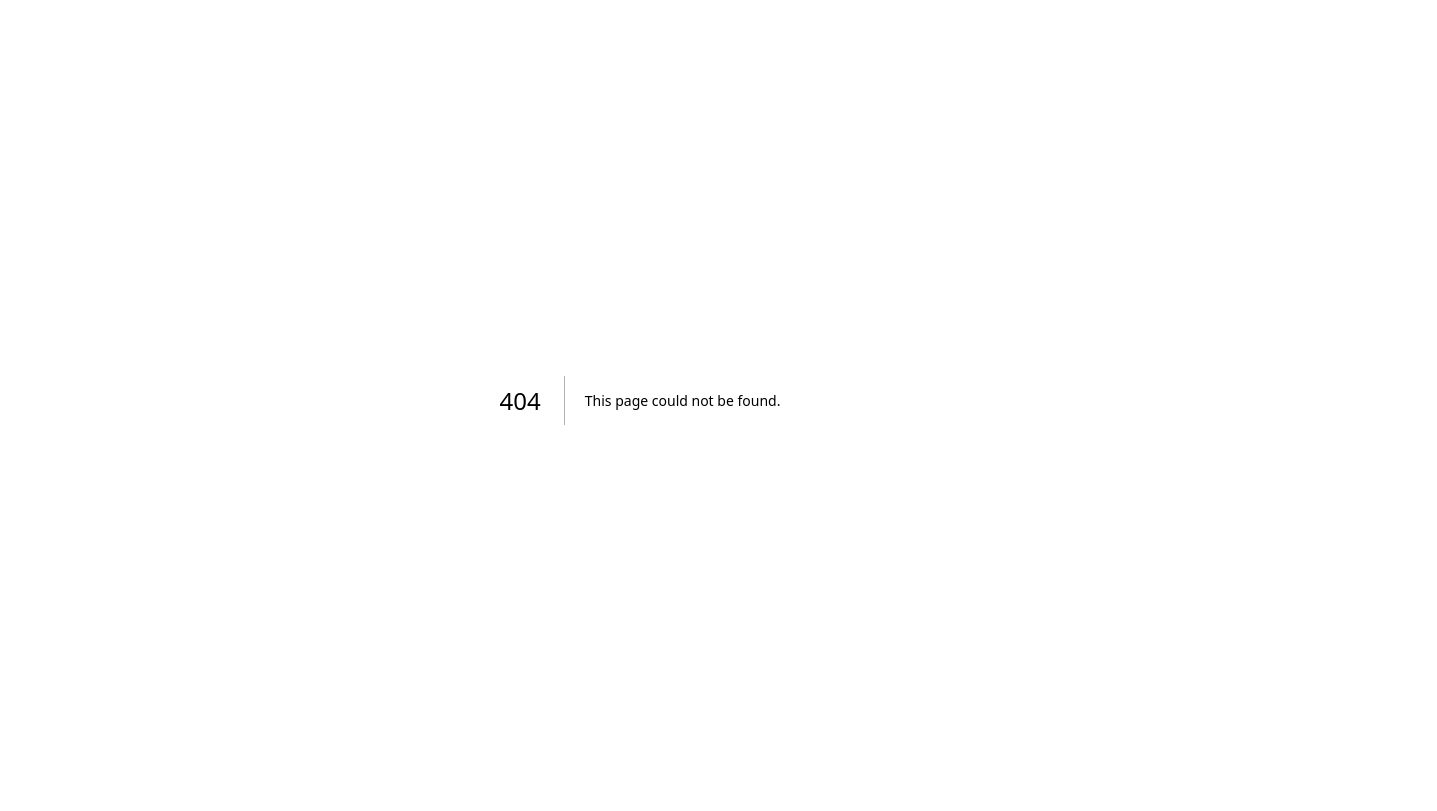
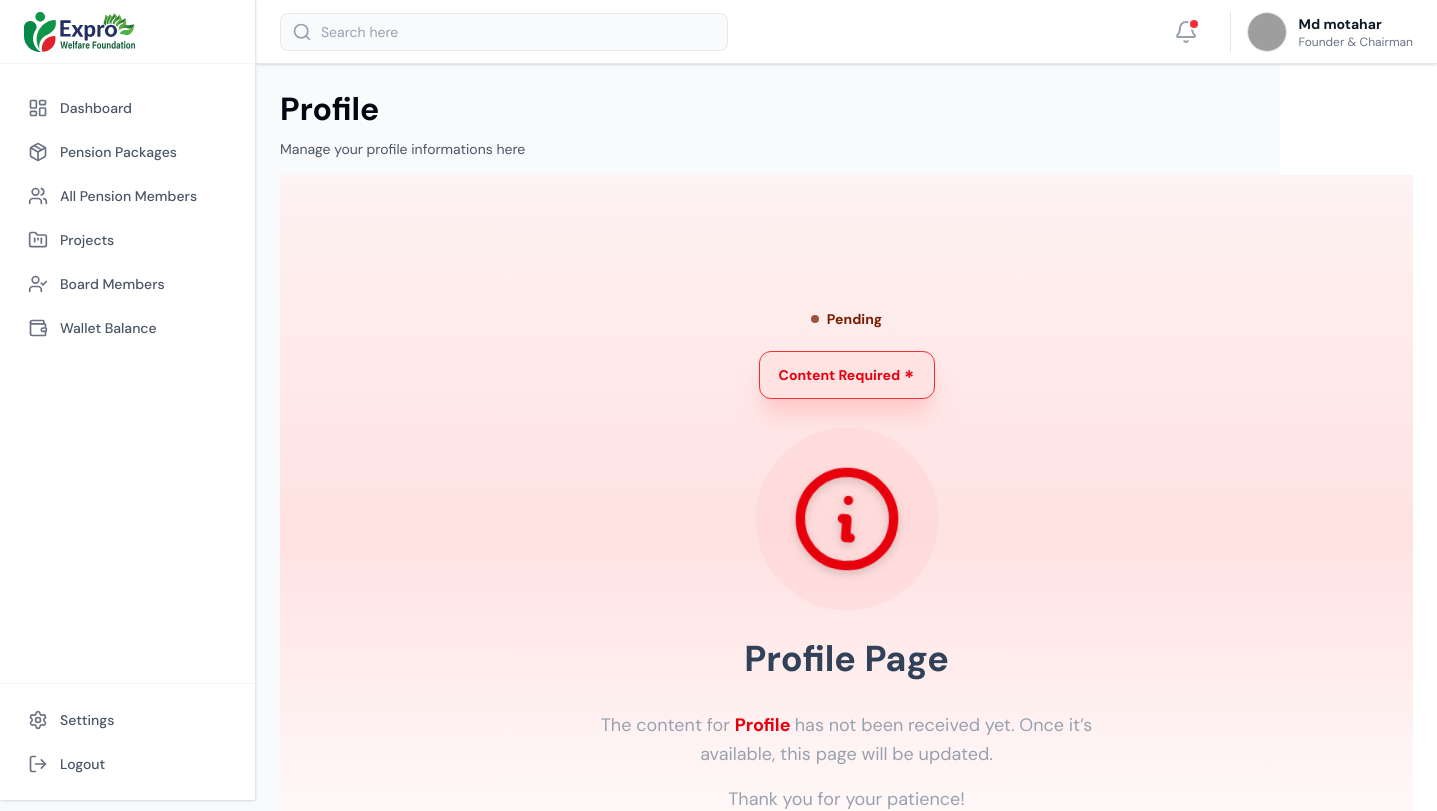
Before and after one commit to niduslab/Expro-Frontend, a Next.js app: page /admin/profile in a window 1280 px wide. Before the commit this address had no page. Shown: the top 811 px of the page, 1437 px wide, since content can reach past the window. Built offline with nearby package versions, Linux system fonts and the light colour scheme; grey boxes are pictures that could not be loaded; a web font is replaced by a local one.

Commit message:
updated with sample pages of admin dashboard

```diff
--- /dev/null
+++ b/app/(auth)/admin/board-members/page.tsx
@@ -0,0 +1,22 @@
+import ComingSoon from "@/components/coming-soon/page";
+import React from "react";
+
+const BoardMembers = () => {
+  return (
+    <>
+      <div className="w-[1133px] flex flex-col   gap-4">
+        <div className="flex flex-col gap-2">
+          <p className="font-semibold text-2xl sm:text-[32px] text-[#030712]">
+            Board Members
+          </p>
+          <p className="text-sm text-[#4A5565]">
+            Introducing Board Member management of Expro Welfare Foundation
+          </p>
+        </div>
+        <ComingSoon title="Board Members" />
+      </div>
+    </>
+  );
+};
+
+export default BoardMembers;
--- /dev/null
+++ b/app/(auth)/admin/members/page.tsx
@@ -0,0 +1,22 @@
+import ComingSoon from "@/components/coming-soon/page";
+import React from "react";
+
+const AllPensionMembers = () => {
+  return (
+    <>
+      <div className="w-[1133px] flex flex-col   gap-4">
+        <div className="flex flex-col gap-2">
+          <p className="font-semibold text-2xl sm:text-[32px] text-[#030712]">
+            All Pension Members
+          </p>
+          <p className="text-sm text-[#4A5565]">
+            Explore Members associated with pensions.
+          </p>
+        </div>
+        <ComingSoon title="All Pension Members" />
+      </div>
+    </>
+  );
+};
+
+export default AllPensionMembers;
--- /dev/null
+++ b/app/(auth)/admin/notifications/page.tsx
@@ -0,0 +1,22 @@
+import ComingSoon from "@/components/coming-soon/page";
+import React from "react";
+
+const Settings = () => {
+  return (
+    <>
+      <div className="w-[1133px] flex flex-col   gap-4">
+        <div className="flex flex-col gap-2">
+          <p className="font-semibold text-2xl sm:text-[32px] text-[#030712]">
+            Notifications
+          </p>
+          <p className="text-sm text-[#4A5565]">
+            Manage all your notifications here
+          </p>
+        </div>
+        <ComingSoon title="Notifications" />
+      </div>
+    </>
+  );
+};
+
+export default Settings;
--- /dev/null
+++ b/app/(auth)/admin/profile/page.tsx
@@ -0,0 +1,22 @@
+import ComingSoon from "@/components/coming-soon/page";
+import React from "react";
+
+const Settings = () => {
+  return (
+    <>
+      <div className="w-[1133px] flex flex-col   gap-4">
+        <div className="flex flex-col gap-2">
+          <p className="font-semibold text-2xl sm:text-[32px] text-[#030712]">
+            Profile
+          </p>
+          <p className="text-sm text-[#4A5565]">
+            Manage your profile informations here
+          </p>
+        </div>
+        <ComingSoon title="Profile" />
+      </div>
+    </>
+  );
+};
+
+export default Settings;
--- /dev/null
+++ b/app/(auth)/admin/settings/page.tsx
@@ -0,0 +1,20 @@
+import ComingSoon from "@/components/coming-soon/page";
+import React from "react";
+
+const Settings = () => {
+  return (
+    <>
+      <div className="w-[1133px] flex flex-col   gap-4">
+        <div className="flex flex-col gap-2">
+          <p className="font-semibold text-2xl sm:text-[32px] text-[#030712]">
+            Settings
+          </p>
+          <p className="text-sm text-[#4A5565]">Set up your admin dashboard</p>
+        </div>
+        <ComingSoon title="Settings" />
+      </div>
+    </>
+  );
+};
+
+export default Settings;
--- a/components/admin/Header.tsx
+++ b/components/admin/Header.tsx
@@ -1,10 +1,12 @@
-'use client';
+"use client";
 
-import React from 'react';
-import Image from 'next/image';
-import { Search, Bell } from 'lucide-react';
+import React from "react";
+import Image from "next/image";
+import { Search, Bell } from "lucide-react";
+import { useRouter } from "next/navigation";
 
 export function AdminHeader() {
+  const router = useRouter();
   return (
     <header className="sticky top-0 z-40 w-full bg-white border-b border-gray-200 h-16 flex items-center justify-between px-6 shadow-sm">
       {/* Search Bar */}
@@ -24,7 +26,12 @@ export function AdminHeader() {
       {/* Right Side Actions */}
       <div className="flex items-center gap-4">
         {/* Notifications */}
-        <button className="relative p-2 text-gray-400 hover:text-gray-500 focus:outline-none rounded-full hover:bg-gray-100 transition-colors">
+        <button
+          onClick={() => {
+            router.push("/admin/notifications");
+          }}
+          className="relative p-2 text-gray-400 hover:text-gray-500 focus:outline-none rounded-full hover:bg-gray-100 transition-colors"
+        >
           <span className="sr-only">View notifications</span>
           <Bell className="h-6 w-6" />
           {/* Notification Badge */}
@@ -32,19 +39,24 @@ export function AdminHeader() {
         </button>
 
         {/* Profile Dropdown */}
-        <div className="flex items-center gap-3 border-l border-gray-200 pl-4 ml-2">
+        <div
+          onClick={() => {
+            router.push("/admin/profile");
+          }}
+          className="flex items-center gap-3 border-l border-gray-200 pl-4 ml-2"
+        >
           <div className="relative w-10 h-10 rounded-full overflow-hidden border border-gray-200">
             {/* Placeholder avatar */}
             <Image
-               src="/images/our-leadership/01-md-motahar-hossen.png"
+              src="/images/landing-page/our-leadership/06-md-ataur-rahman.png"
               alt="User Avatar"
               fill
               className="object-cover"
             />
           </div>
           <div className="hidden md:block text-sm">
-            <p className="font-semibold text-gray-900">WK Surid</p>
-            <p className="text-xs text-gray-500">UI/UX Designer</p>
+            <p className="font-semibold text-gray-900">Md motahar</p>
+            <p className="text-xs text-gray-500">Founder & Chairman</p>
           </div>
         </div>
       </div>
```
Also changed, not shown: app/(auth)/admin/all-pension-members/page.tsx (deleted). Lines whose indentation alone changed are shown as unchanged.
